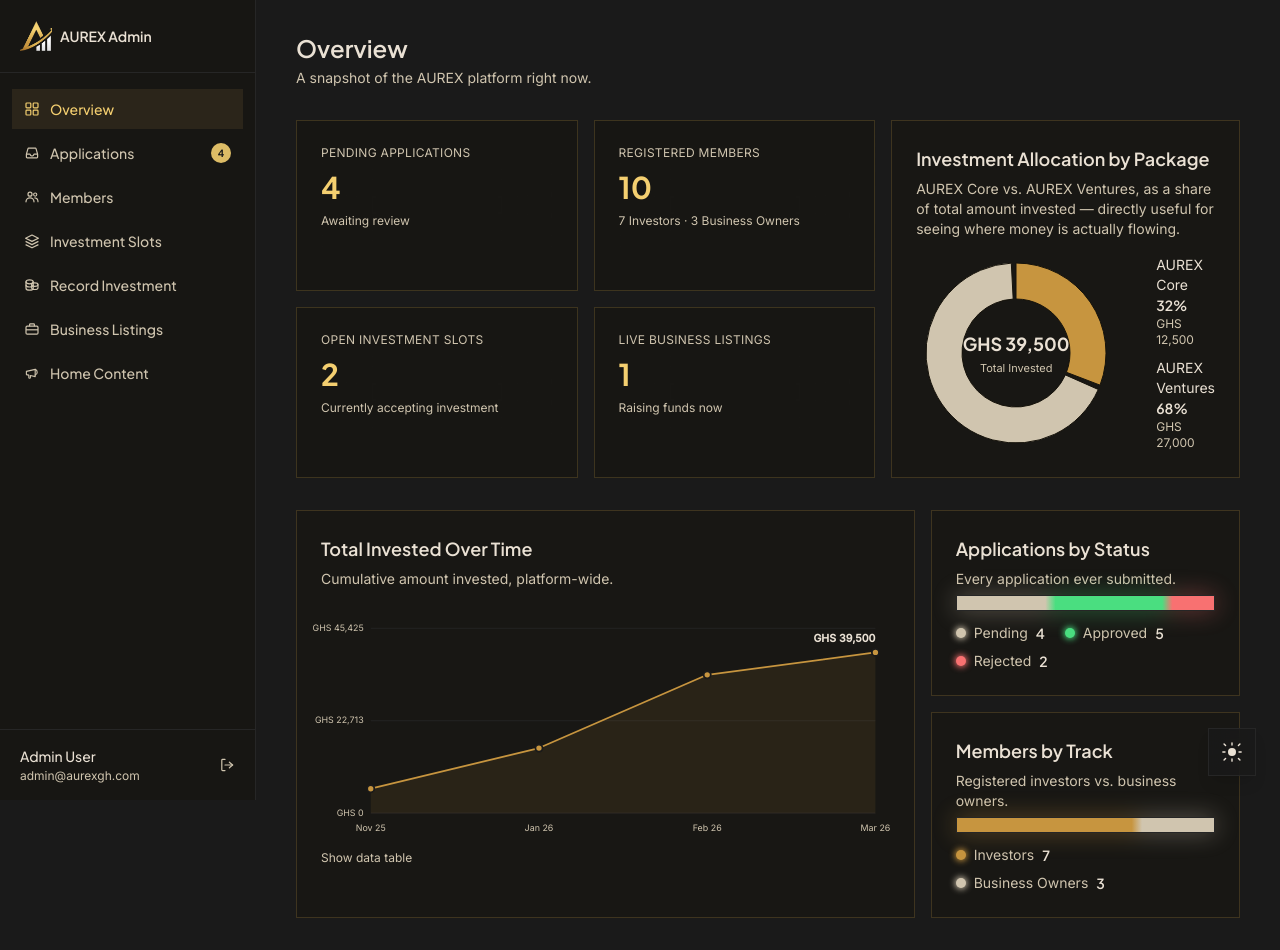
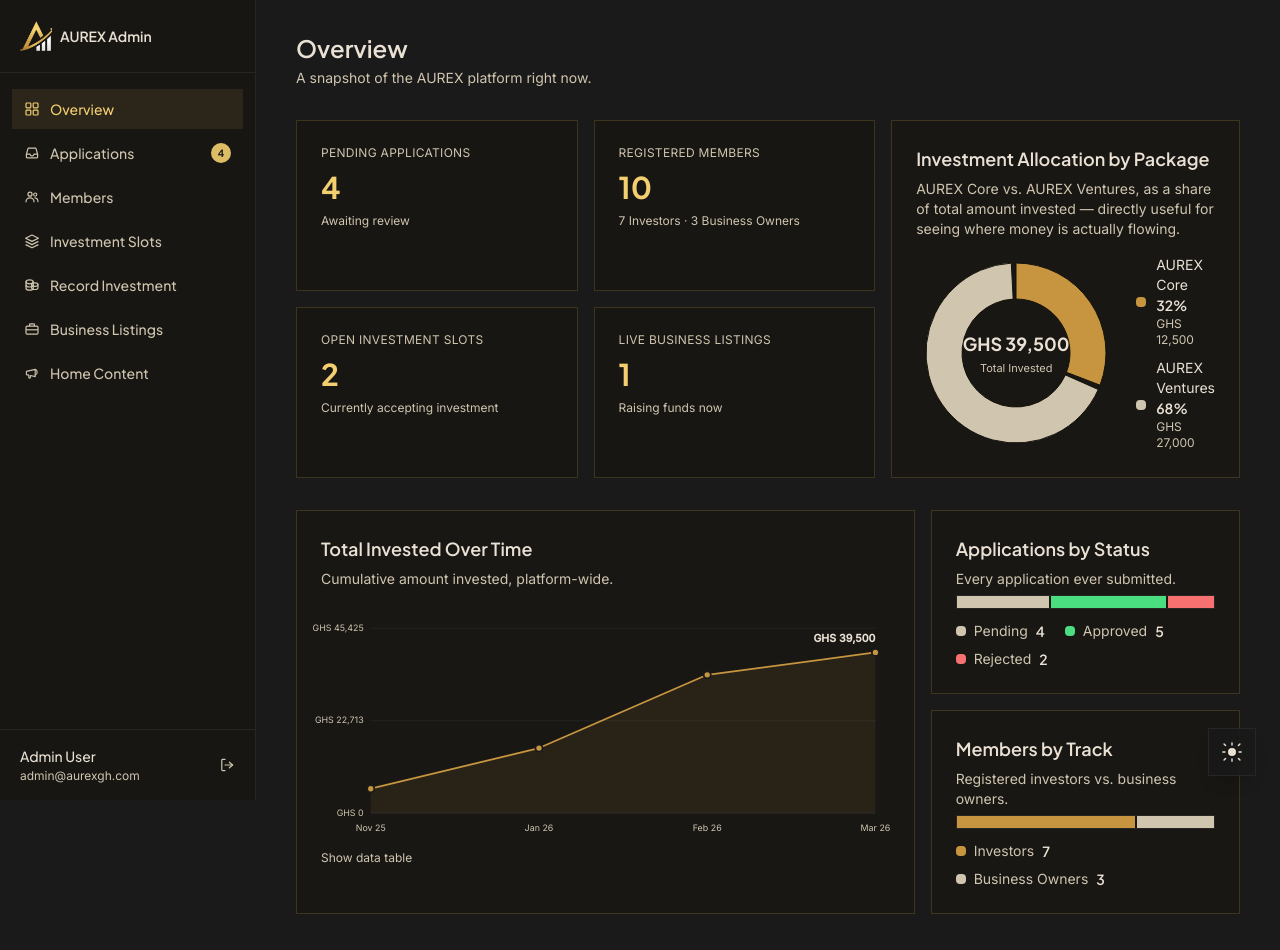
Before and after one commit to REGENCY-14/AUREX-ADMIN, a Next.js app: page / in a window 1280 px wide. Built offline with nearby package versions, Linux system fonts and the light colour scheme.

Commit message:
Revert "Give Overview's status bars a flowing gradient track and glow"
This reverts commit f66e97ae1c780551f2bf8acbebe00a3fb266ba74.

```diff
--- a/components/admin/overview/OverviewView.tsx
+++ b/components/admin/overview/OverviewView.tsx
@@ -125,9 +125,9 @@ export default function OverviewView({
               <SegmentedBar
                 ariaLabel={`Applications by status: ${applicationStatusCounts.pending} pending, ${applicationStatusCounts.approved} approved, ${applicationStatusCounts.rejected} rejected`}
                 segments={[
-                  { key: "pending", label: "Pending", value: applicationStatusCounts.pending, color: "var(--color-cream-dim)" },
-                  { key: "approved", label: "Approved", value: applicationStatusCounts.approved, color: "#4ade80" },
-                  { key: "rejected", label: "Rejected", value: applicationStatusCounts.rejected, color: "#f87171" },
+                  { key: "pending", label: "Pending", value: applicationStatusCounts.pending, colorClassName: "bg-cream-dim" },
+                  { key: "approved", label: "Approved", value: applicationStatusCounts.approved, colorClassName: "bg-[#4ade80]" },
+                  { key: "rejected", label: "Rejected", value: applicationStatusCounts.rejected, colorClassName: "bg-[#f87171]" },
                 ]}
               />
             </div>
@@ -140,8 +140,8 @@ export default function OverviewView({
               <SegmentedBar
                 ariaLabel={`Members by track: ${stats.investorCount} investors, ${stats.businessOwnerCount} business owners`}
                 segments={[
-                  { key: "investor", label: "Investors", value: stats.investorCount, color: "var(--color-gold-deep)" },
-                  { key: "business", label: "Business Owners", value: stats.businessOwnerCount, color: "var(--color-cream-dim)" },
+                  { key: "investor", label: "Investors", value: stats.investorCount, colorClassName: "bg-gold-deep" },
+                  { key: "business", label: "Business Owners", value: stats.businessOwnerCount, colorClassName: "bg-cream-dim" },
                 ]}
               />
             </div>
--- a/components/admin/overview/charts/SegmentedBar.tsx
+++ b/components/admin/overview/charts/SegmentedBar.tsx
@@ -6,15 +6,13 @@ export type BarSegment = {
   key: string;
   label: string;
   value: number;
-  /** A real CSS color value — a var(--color-*) reference so theme-flipped
-   *  tokens (e.g. cream-dim) still flip correctly, or a literal hex for
-   *  this brand's theme-neutral accents (e.g. #4ade80/#f87171) — rather
-   *  than a Tailwind class, since this now also drives the track's own
-   *  gradient and glow, which can't take a class. Still each caller's
+  /** Tailwind fill class, e.g. "fill-gold-deep" is intentionally NOT used
+   *  here — this is a plain HTML div bar, not SVG, so these are bg-*
+   *  classes. Kept as a prop (not hardcoded) so each caller supplies its
    *  own already-established color per the brief's "don't invent new
    *  colors" rule — see SegmentedBar's two call sites for which existing
    *  token/accent each status or track maps to. */
-  color: string;
+  colorClassName: string;
 };
 
 /**
@@ -26,50 +24,35 @@ export type BarSegment = {
  * — one accent + one neutral — rather than pretending two invented hues
  * are a validated categorical pair).
  *
- * Per feedback with a reference screenshot (a budget-meter card with a
- * flowing gradient track and a glowing position marker): the track is
- * now one continuous gradient — each segment's true boundary is still a
- * hard color change (proportions stay exact), just blended over a couple
- * of percentage points either side so the whole bar reads as one flowing
- * spectrum instead of flat blocks — and the hovered/focused segment gets
- * a soft glow instead of the old "dim the others" treatment, echoing
- * that marker's halo. The reference's own rounded-md card/button corners
- * are deliberately NOT carried over — this brand's bars and cards stay
- * square-cornered; only the legend's status dot is round, as a marker,
- * not a corner radius.
- *
- * The whole bar still gets a hairline outer border, since in light mode
- * none of this brand's accent fills clear the 3:1 mark-contrast floor
- * against a near-white surface — the border keeps the bar's shape
- * legible regardless, and the legend's always-visible counts (not
- * hover-only) are the mandatory secondary encoding that check requires.
+ * A 2px surface gap separates segments (per the dataviz skill's mark
+ * spec) rather than a border between them; the whole bar gets a hairline
+ * outer border instead, since in light mode none of this brand's accent
+ * fills clear the 3:1 mark-contrast floor against a near-white surface —
+ * the border keeps the bar's shape legible regardless, and the legend's
+ * always-visible counts (not hover-only) are the mandatory secondary
+ * encoding that check requires.
  */
 export default function SegmentedBar({ segments, ariaLabel }: { segments: BarSegment[]; ariaLabel: string }) {
   const [hoverKey, setHoverKey] = useState<string | null>(null);
   const total = segments.reduce((sum, s) => sum + s.value, 0);
-  const visible = segments.filter((s) => s.value > 0);
-
-  const gradient = buildGradient(visible, total);
 
   return (
     <div className="flex flex-col gap-3">
-      <div className="relative">
-        {/* Ambient echo of the reference's marker glow — a soft blurred
-            copy of the bar's own gradient sitting behind it. */}
-        <div aria-hidden className="absolute inset-0 opacity-40 blur-md" style={{ backgroundImage: gradient }} />
-
       <div
         role="img"
         aria-label={ariaLabel}
-          className="relative flex h-4 w-full border border-grid-line"
-          style={{ backgroundImage: gradient }}
+        className="flex h-3.5 w-full gap-[2px] border border-grid-line"
       >
-          {visible.map((segment) => {
+        {segments
+          .filter((s) => s.value > 0)
+          .map((segment) => {
             const percent = total > 0 ? (segment.value / total) * 100 : 0;
             return (
               <div
                 key={segment.key}
-                className="relative flex items-center justify-center"
+                className={`relative flex items-center justify-center transition-opacity ${segment.colorClassName} ${
+                  hoverKey && hoverKey !== segment.key ? "opacity-60" : ""
+                }`}
                 style={{ flex: `${percent} 0 0%` }}
                 onPointerEnter={() => setHoverKey(segment.key)}
                 onPointerLeave={() => setHoverKey(null)}
@@ -78,24 +61,16 @@ export default function SegmentedBar({ segments, ariaLabel }: { segments: BarSeg
                 onBlur={() => setHoverKey(null)}
               >
                 {hoverKey === segment.key && (
-                  <>
-                    <div
-                      aria-hidden
-                      className="pointer-events-none absolute inset-0"
-                      style={{ boxShadow: `inset 0 0 0 1px ${segment.color}, 0 0 10px 1px ${segment.color}` }}
-                    />
                   <div className="pointer-events-none absolute bottom-full z-10 mb-2 flex flex-col items-center gap-0.5 whitespace-nowrap border border-gold/20 bg-panel px-2.5 py-1.5 shadow-lg">
                     <span className="font-jakarta text-sm font-semibold text-cream">{segment.value}</span>
                     <span className="font-sans text-xs text-cream-dim">
                       {segment.label} · {Math.round(percent)}%
                     </span>
                   </div>
-                  </>
                 )}
               </div>
             );
           })}
-        </div>
       </div>
 
       {/* Legend — always visible, never hover-only, so every value here
@@ -103,10 +78,7 @@ export default function SegmentedBar({ segments, ariaLabel }: { segments: BarSeg
       <div className="flex flex-wrap items-center gap-x-5 gap-y-2">
         {segments.map((segment) => (
           <span key={segment.key} className="flex items-center gap-2 font-sans text-sm text-cream-dim">
-            <span
-              className="size-2.5 shrink-0 rounded-full"
-              style={{ backgroundColor: segment.color, boxShadow: `0 0 6px 1px ${segment.color}` }}
-            />
+            <span className={`size-2.5 shrink-0 rounded-sm ${segment.colorClassName}`} />
             {segment.label} <span className="font-jakarta font-semibold text-cream">{segment.value}</span>
           </span>
         ))}
@@ -114,31 +86,3 @@ export default function SegmentedBar({ segments, ariaLabel }: { segments: BarSeg
     </div>
   );
 }
-
-/** Builds one linear-gradient across the whole bar: each segment holds
- *  its true color for the bulk of its width, blending into the next
- *  segment's color over ~2 percentage points at the shared boundary so
- *  proportions stay exact but the transition reads as one flowing
- *  spectrum rather than a hard cut. */
-function buildGradient(visible: BarSegment[], total: number): string {
-  if (visible.length === 0) return "var(--color-grid-line)";
-  if (visible.length === 1) return visible[0].color;
-
-  const stops: string[] = [];
-  let cursor = 0;
-  visible.forEach((segment, i) => {
-    const percent = total > 0 ? (segment.value / total) * 100 : 0;
-    const start = cursor;
-    const end = cursor + percent;
-    const next = visible[i + 1];
-    const blend = next ? Math.min(2, percent / 2, ((next.value / total) * 100) / 2) : 0;
-
-    stops.push(`${segment.color} ${start.toFixed(2)}%`);
-    stops.push(`${segment.color} ${(end - blend).toFixed(2)}%`);
-    if (next) stops.push(`${next.color} ${(end + blend).toFixed(2)}%`);
-
-    cursor = end;
-  });
-
-  return `linear-gradient(90deg, ${stops.join(", ")})`;
-}
```
Lines whose indentation alone changed are shown as unchanged.
